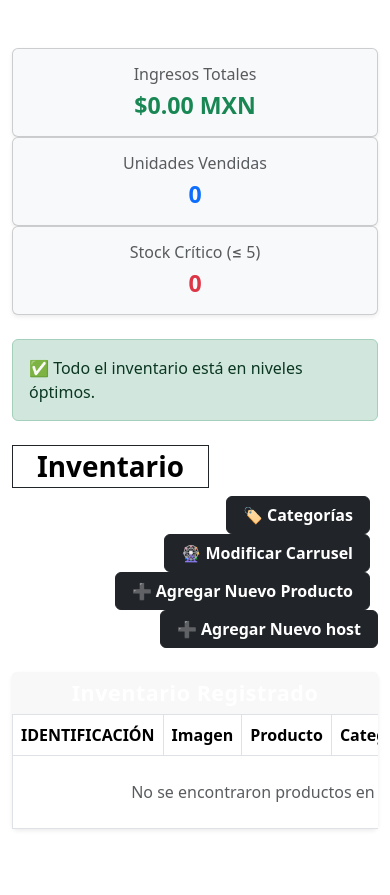
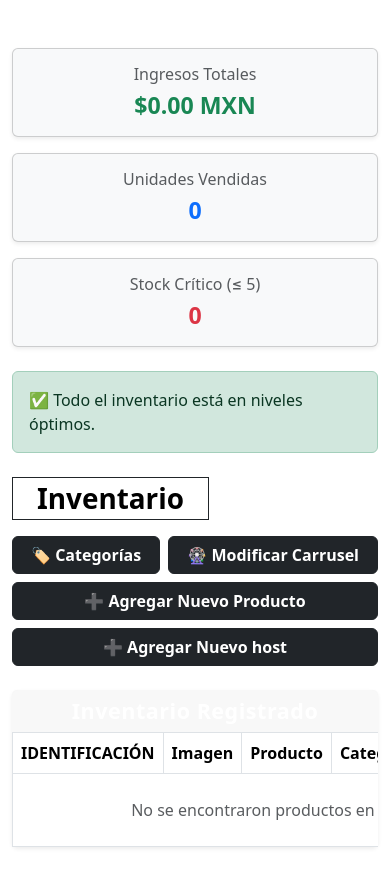
Before and after one commit to KevinLuviano/Ferretech, a PHP site: page /PanelAdmi.php in a window 390 px wide. Before the commit the page ends 830 px from the top, so only its background shows below. Run offline with PHP 8.4, Linux system fonts and the light colour scheme; the visitor is signed in with stand-in values (Sample User, id 1); data that the repository does not hold is empty.

Commit message:
Fix: Validacion de categorias duplicadas y responsividad en botones de PanelAdmi

```diff
--- a/html/PanelAdmi.php
+++ b/html/PanelAdmi.php
@@ -17,21 +17,21 @@
 
     <main class="container my-5">
         <!-- Indicadores Rápidos -->
-        <div class="row mb-4 text-center">
-            <div class="col-md-4">
-                <div class="card p-3 shadow-sm bg-light">
+        <div class="row g-3 mb-4 text-center">
+            <div class="col-12 col-md-4">
+                <div class="card p-3 shadow-sm bg-light h-100">
                     <h6 class="text-muted">Ingresos Totales</h6>
                     <h3 class="text-success fw-bold mb-0">$<?php echo number_format($total_ingresos, 2); ?> MXN</h3>
                 </div>
             </div>
-            <div class="col-md-4">
-                <div class="card p-3 shadow-sm bg-light">
+            <div class="col-12 col-md-4">
+                <div class="card p-3 shadow-sm bg-light h-100">
                     <h6 class="text-muted">Unidades Vendidas</h6>
                     <h3 class="text-primary fw-bold mb-0"><?php echo intval($total_ventas); ?></h3>
                 </div>
             </div>
-            <div class="col-md-4">
-                <div class="card p-3 shadow-sm bg-light">
+            <div class="col-12 col-md-4">
+                <div class="card p-3 shadow-sm bg-light h-100">
                     <h6 class="text-muted">Stock Crítico (≤ 5)</h6>
                     <h3 class="text-danger fw-bold mb-0"><?php echo count($productos_criticos); ?></h3>
                 </div>
@@ -52,20 +52,21 @@
             <?php endif; ?>
         </div>
 
-        <div class="row mb-4 align-items-center">
+        <!-- Encabezado y Botones Responsivos -->
+        <div class="row mb-4 align-items-center g-3">
             <!-- Lado Izquierdo: Título Inventario -->
-            <div class="col-md-3">
-                <h1 class="display-6 fw-bold border border-dark d-inline-block px-4 py-1" style="color: #000000;">
+            <div class="col-12 col-lg-3 text-start">
+                <h1 class="display-6 fw-bold border border-dark d-inline-block px-4 py-1 m-0" style="color: #000000;">
                     Inventario
                 </h1>
             </div>
 
-            <!-- Lado Derecho: Grupo de Botones alineados -->
-            <div class="col-md-9 text-end">
-                <a href="categoria_edicion.php" class="btn btn-dark fw-semibold px-3 me-2">🏷️ Categorías</a>
-                <a href="carrusel_modificacion.php" class="btn btn-dark fw-semibold px-3 me-2">🎡 Modificar Carrusel</a>
-                <a href="gestion.php" class="btn btn-dark fw-semibold px-3 me-2">➕ Agregar Nuevo Producto</a>
-                <a href="registro-host.php" class="btn btn-dark fw-semibold px-3">➕ Agregar Nuevo host</a>
+            <!-- Lado Derecho: Grupo de Botones adaptables para móvil -->
+            <div class="col-12 col-lg-9 text-lg-end d-flex flex-wrap gap-2 justify-content-start justify-content-lg-end">
+                <a href="categoria_edicion.php" class="btn btn-dark fw-semibold px-3 flex-grow-1 flex-lg-grow-0">🏷️ Categorías</a>
+                <a href="carrusel_modificacion.php" class="btn btn-dark fw-semibold px-3 flex-grow-1 flex-lg-grow-0">🎡 Modificar Carrusel</a>
+                <a href="gestion.php" class="btn btn-dark fw-semibold px-3 flex-grow-1 flex-lg-grow-0">➕ Agregar Nuevo Producto</a>
+                <a href="registro-host.php" class="btn btn-dark fw-semibold px-3 flex-grow-1 flex-lg-grow-0">➕ Agregar Nuevo host</a>
             </div>
         </div>
 
```
Also changed, not shown: html/categoria_edicion.php (+20 -5 lines).
